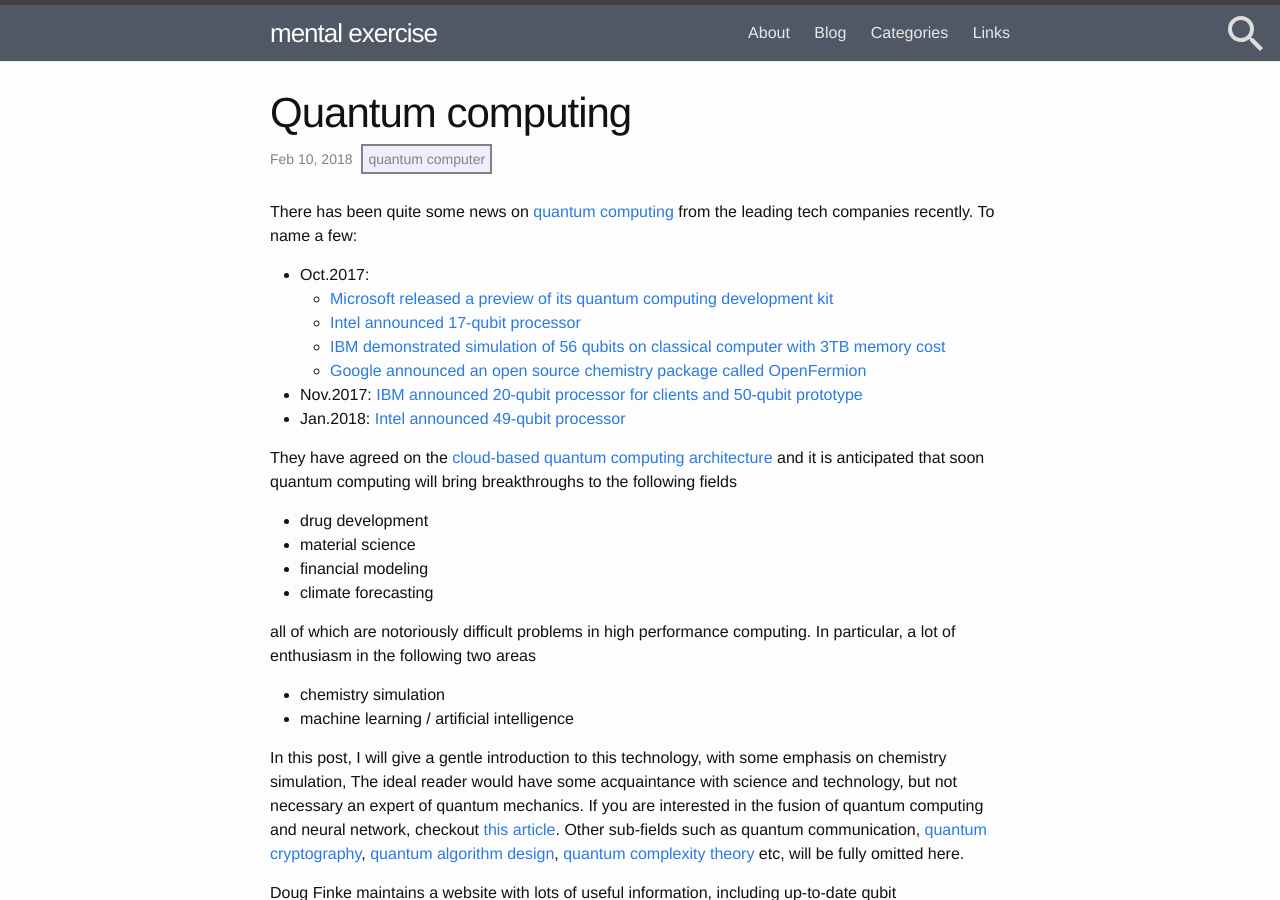
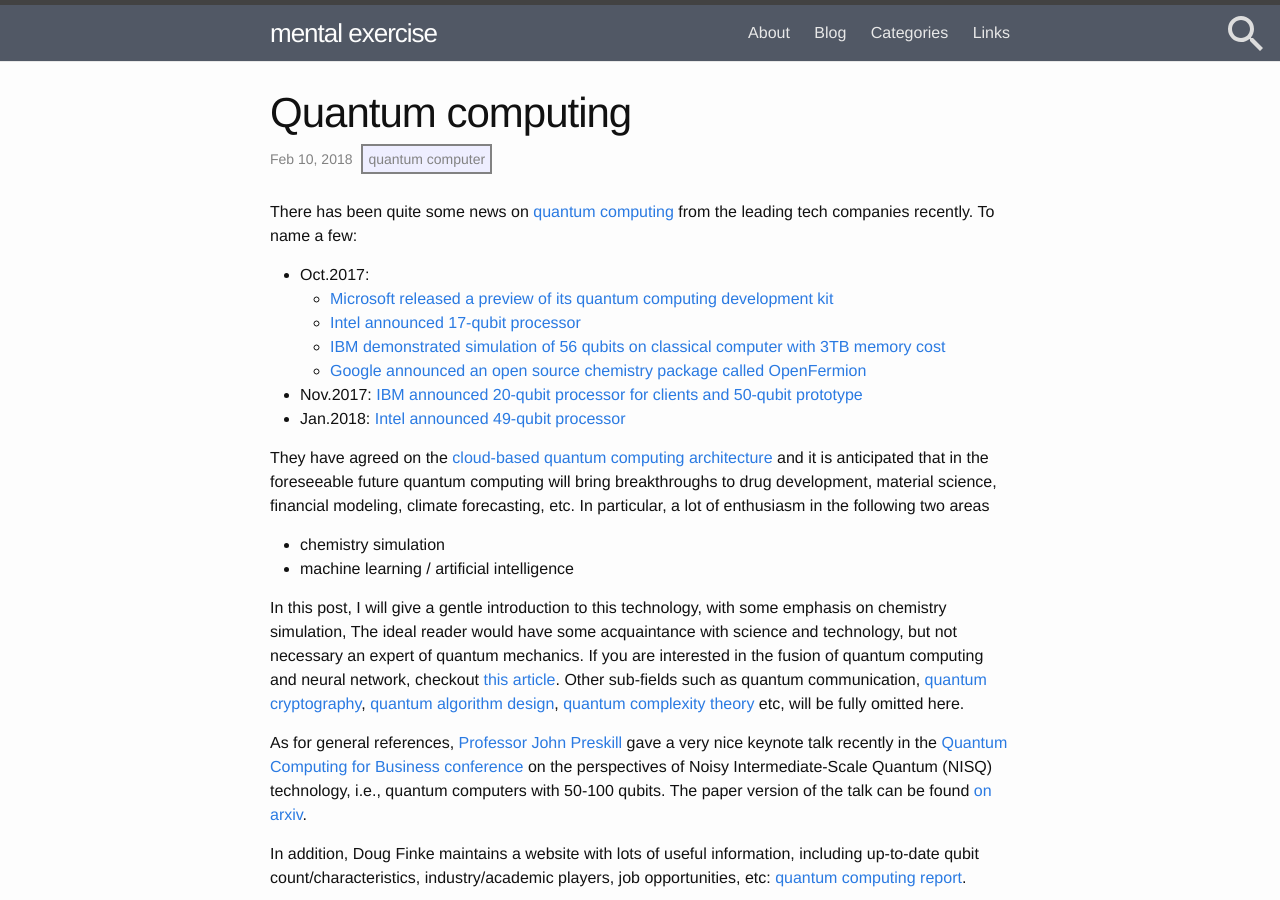
Before and after one commit to nosarthur/nosarthur.github.io, a Jekyll site: the page built from _posts/2018-02-10-quantum-computing.md, in a window 1280 px wide and 900 px high. Built offline with Jekyll 4.4.1, drawn with Linux system fonts in a browser that asks for light colours; formulas are drawn with MathJax 3; comment, search, counter and statistics services are not loaded; some of the changed text lies outside the part shown.

Commit message:
update 3.9.2018

```diff
--- a/_posts/2018-02-10-quantum-computing.md
+++ b/_posts/2018-02-10-quantum-computing.md
@@ -17,14 +17,7 @@ There has been quite some news on [quantum computing](https://en.wikipedia.org/w
 * Nov.2017: [IBM announced 20-qubit processor for clients and 50-qubit prototype](https://www-03.ibm.com/press/us/en/pressrelease/53374.wss)
 * Jan.2018: [Intel announced 49-qubit processor](https://newsroom.intel.com/news/intel-advances-quantum-neuromorphic-computing-research/)
 
-They have agreed on the [cloud-based quantum computing architecture](https://en.wikipedia.org/wiki/Cloud-based_quantum_computing) and it is anticipated that soon quantum computing will bring breakthroughs to the following fields
-
-* drug development
-* material science
-* financial modeling
-* climate forecasting
-
-all of which are notoriously difficult problems in high performance computing.
+They have agreed on the [cloud-based quantum computing architecture](https://en.wikipedia.org/wiki/Cloud-based_quantum_computing) and it is anticipated that in the foreseeable future quantum computing will bring breakthroughs to drug development, material science, financial modeling, climate forecasting, etc.
 In particular, a lot of enthusiasm in the following two areas
 
 * chemistry simulation
@@ -36,10 +29,11 @@ If you are interested in the fusion of quantum computing and neural network,
 checkout [this article](https://www.quantamagazine.org/job-one-for-quantum-computers-boost-artificial-intelligence-20180129/).
 Other sub-fields such as quantum communication, [quantum cryptography](https://en.wikipedia.org/wiki/Quantum_cryptography), [quantum algorithm design](https://en.wikipedia.org/wiki/Quantum_algorithm), [quantum complexity theory](https://en.wikipedia.org/wiki/Quantum_complexity_theory) etc, will be fully omitted here.
 
-Doug Finke maintains a website with lots of useful information,
-including up-to-date qubit count/characteristics, industry/academic players, job opportunities, etc:
+As for general references, [Professor John Preskill](https://en.wikipedia.org/wiki/John_Preskill) gave a very nice keynote talk recently in the [Quantum Computing for Business conference](https://www.q2b.us/) on the perspectives of Noisy Intermediate-Scale Quantum (NISQ) technology, i.e., quantum computers with 50-100 qubits.
+The paper version of the talk can be found [on arxiv](https://arxiv.org/abs/1801.00862).
 
-* [quantum computing report](https://quantumcomputingreport.com/)
+In addition, Doug Finke maintains a website with lots of useful information,
+including up-to-date qubit count/characteristics, industry/academic players, job opportunities, etc: [quantum computing report](https://quantumcomputingreport.com/).
 
 ## introduction
 
```
Also changed, not shown: _drafts/on-writing.md (+10 -0 lines), _drafts/quantum-fourier-transform.md (+5 -1 lines), links.md (+1 -0 lines), 1 other file.
